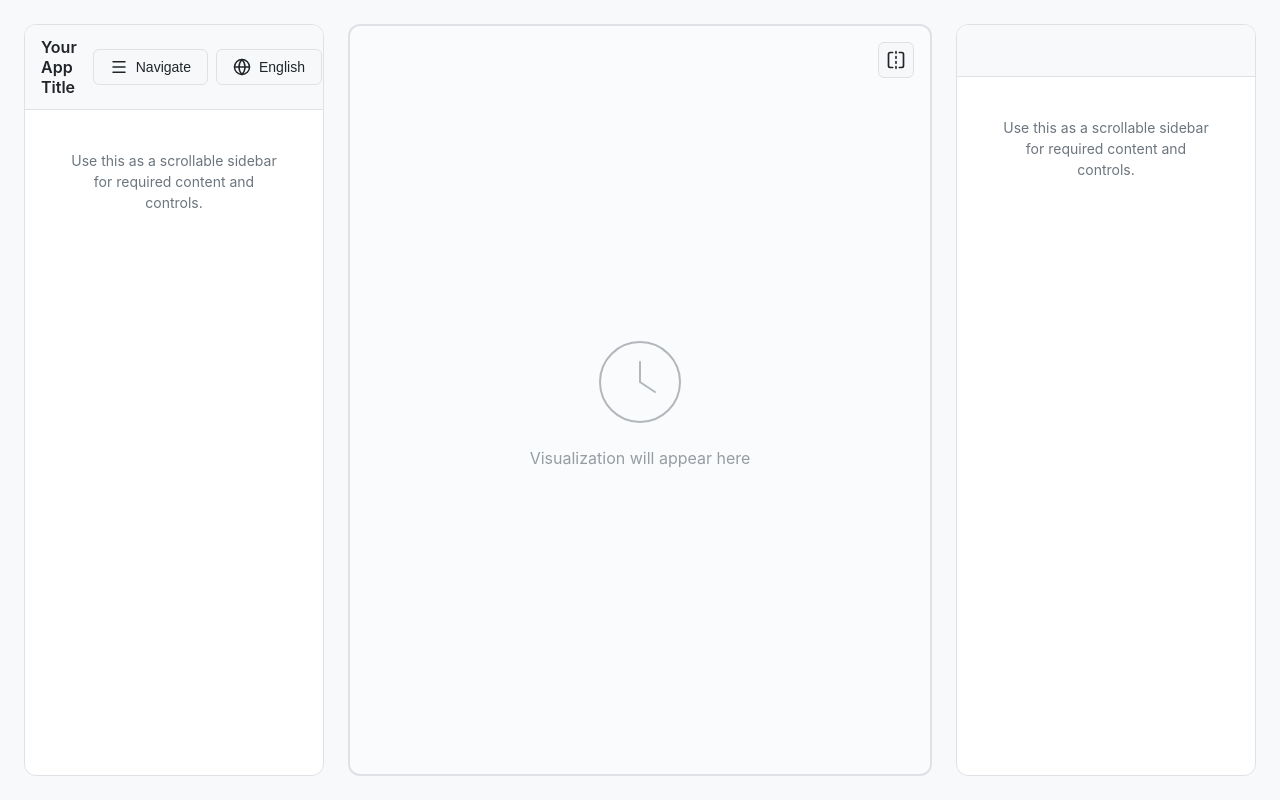
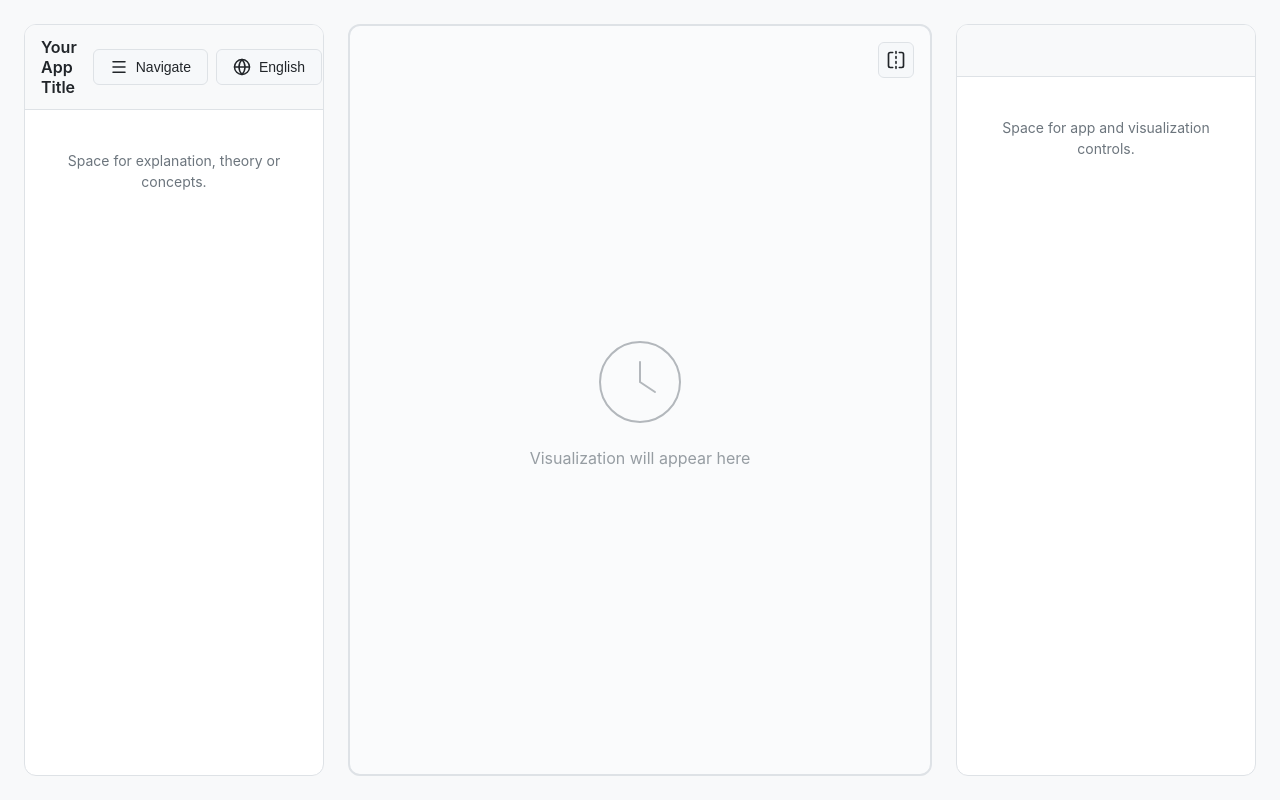
Before and after one commit to nitesh4146/scaffold-vite-edu, a React (Vite) app: page / in a window 1280 px wide. Built offline with nearby package versions, Linux system fonts and the light colour scheme; the HTML template or start-up script is replaced by a standard one.

Commit message:
refactor: update README and component placeholders for clarity; enhance descriptions in LeftPanel, RightPanel, and VisualizationViewer

```diff
--- a/src/components/LeftPanel.tsx
+++ b/src/components/LeftPanel.tsx
@@ -83,7 +83,7 @@ const LeftPanel: React.FC = React.memo(() => {
 
       <div className="panel-body">
         <div className="panel-placeholder">
-          Use this as a scrollable sidebar for required content and controls.
+          Space for explanation, theory or concepts.
         </div>
       </div>
     </div>
--- a/src/components/RightPanel.tsx
+++ b/src/components/RightPanel.tsx
@@ -10,7 +10,7 @@ const RightPanel: React.FC = React.memo(() => {
 
       <div className="panel-body">
         <div className="panel-placeholder">
-          Use this as a scrollable sidebar for required content and controls.
+          Space for app and visualization controls.
         </div>
       </div>
     </div>
--- a/src/components/VisualizationViewer.tsx
+++ b/src/components/VisualizationViewer.tsx
@@ -39,7 +39,9 @@ const VisualizationViewer: React.FC<VisualizationViewerProps> = React.memo(({ ch
           </div>
 
           <div className="visualization-back">
-            {/* Blank back side */}
+            <div className="placeholder">
+              <p>Space for additional visualization or content</p>
+            </div>
           </div>
         </div>
       </div>
```
Also changed, not shown: 1 other file (tests, documents, lock files or other folders).
